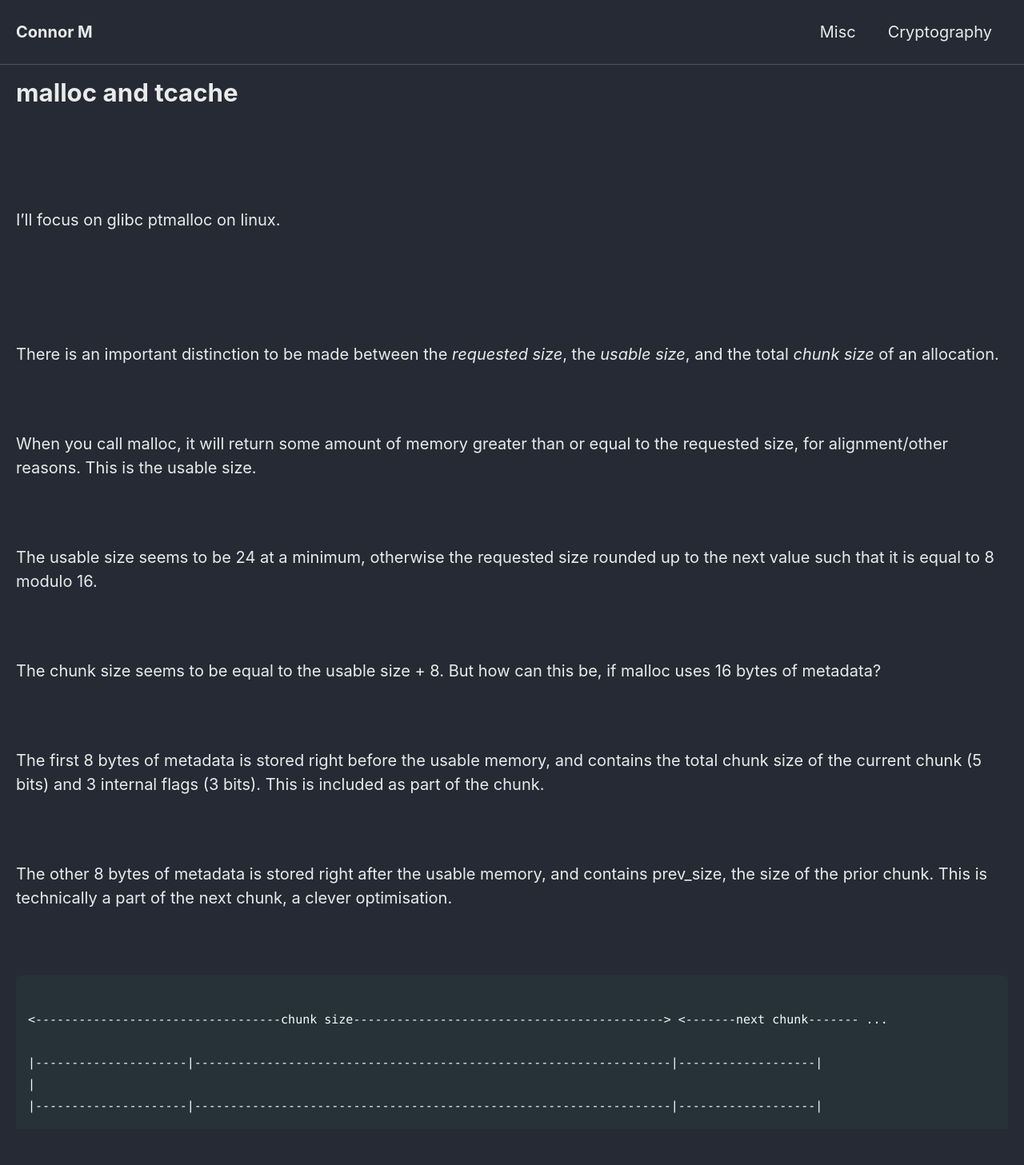
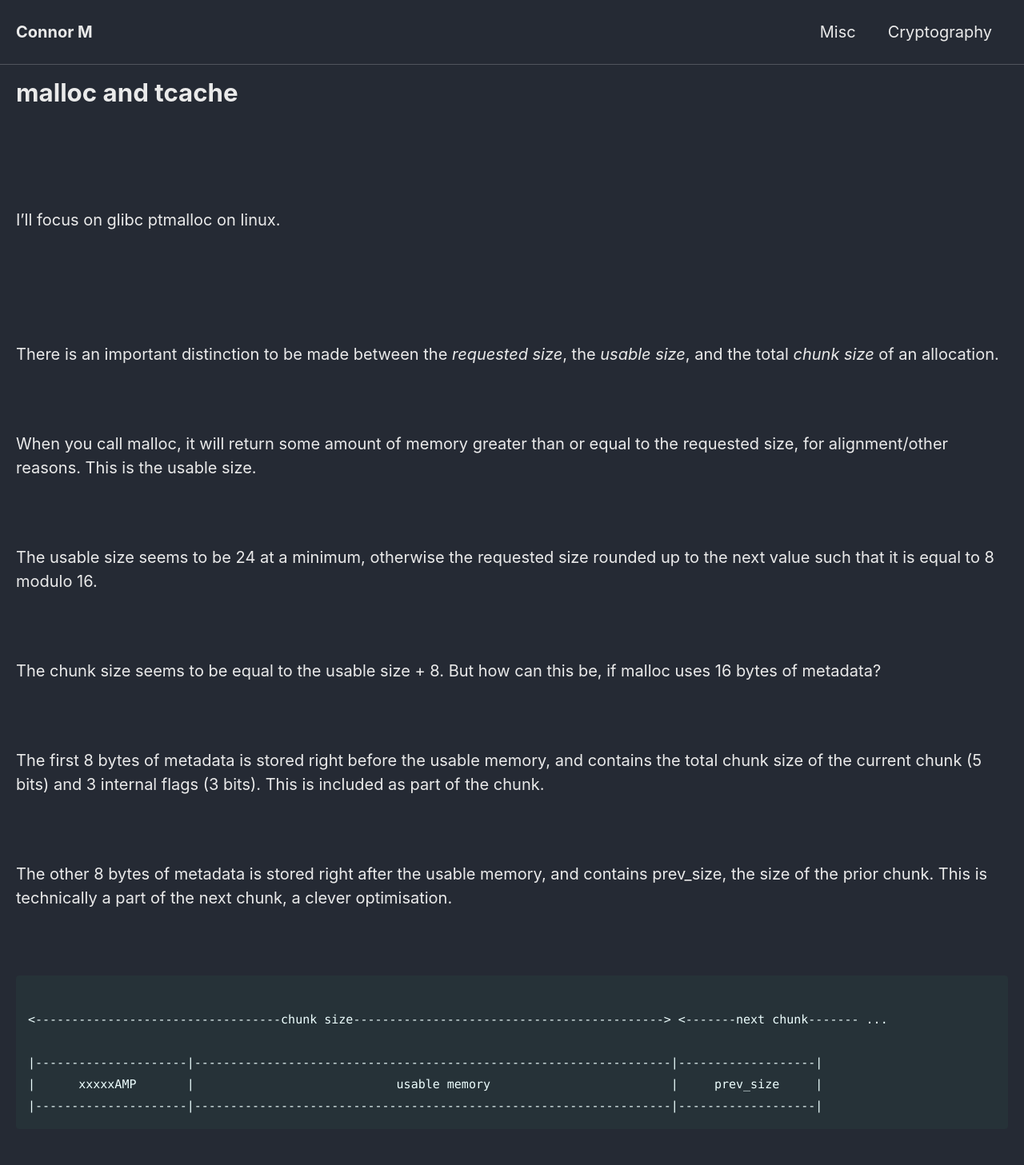
Before and after one commit to Connor-McCartney/Connor-McCartney.github.io, a Jekyll site: the page built from _pages/misc/malloc-and-tcache.md, in a window 1280 px wide. Shown: the whole page at 80% size. Built offline with Jekyll 4.4.1, drawn with Linux system fonts in a browser that asks for light colours; cached includes are drawn as plain includes.

Commit message:
Update malloc-and-tcache.md

````diff
--- a/_pages/misc/malloc-and-tcache.md
+++ b/_pages/misc/malloc-and-tcache.md
@@ -48,6 +48,6 @@ The other 8 bytes of metadata is stored right after the usable memory, and conta
 <----------------------------------chunk size-------------------------------------------> <-------next chunk------- ...
 
 |---------------------|------------------------------------------------------------------|-------------------|
-|
+|      xxxxxAMP       |                            usable memory                         |     prev_size     |
 |---------------------|------------------------------------------------------------------|-------------------|
 ```
````
